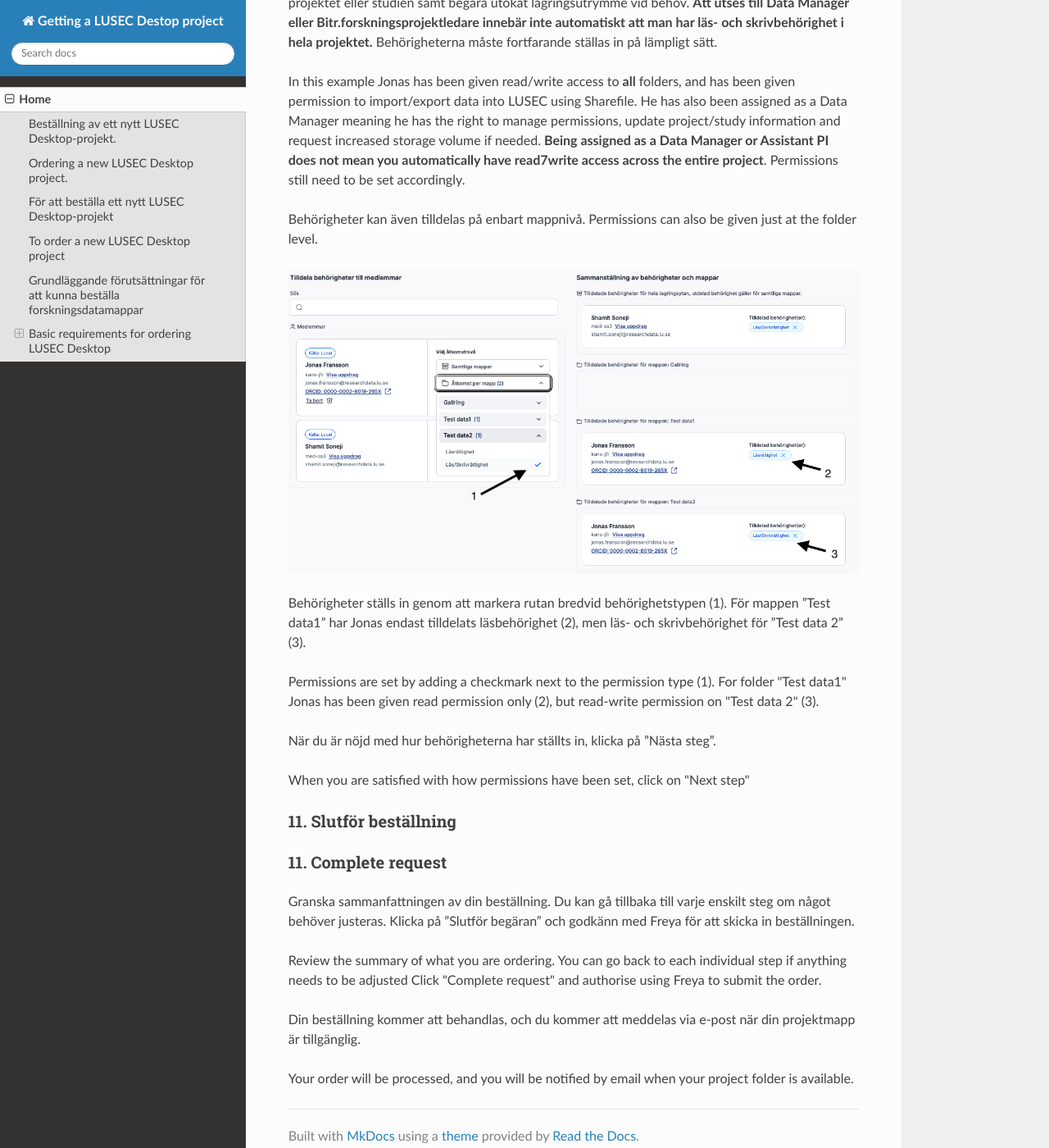
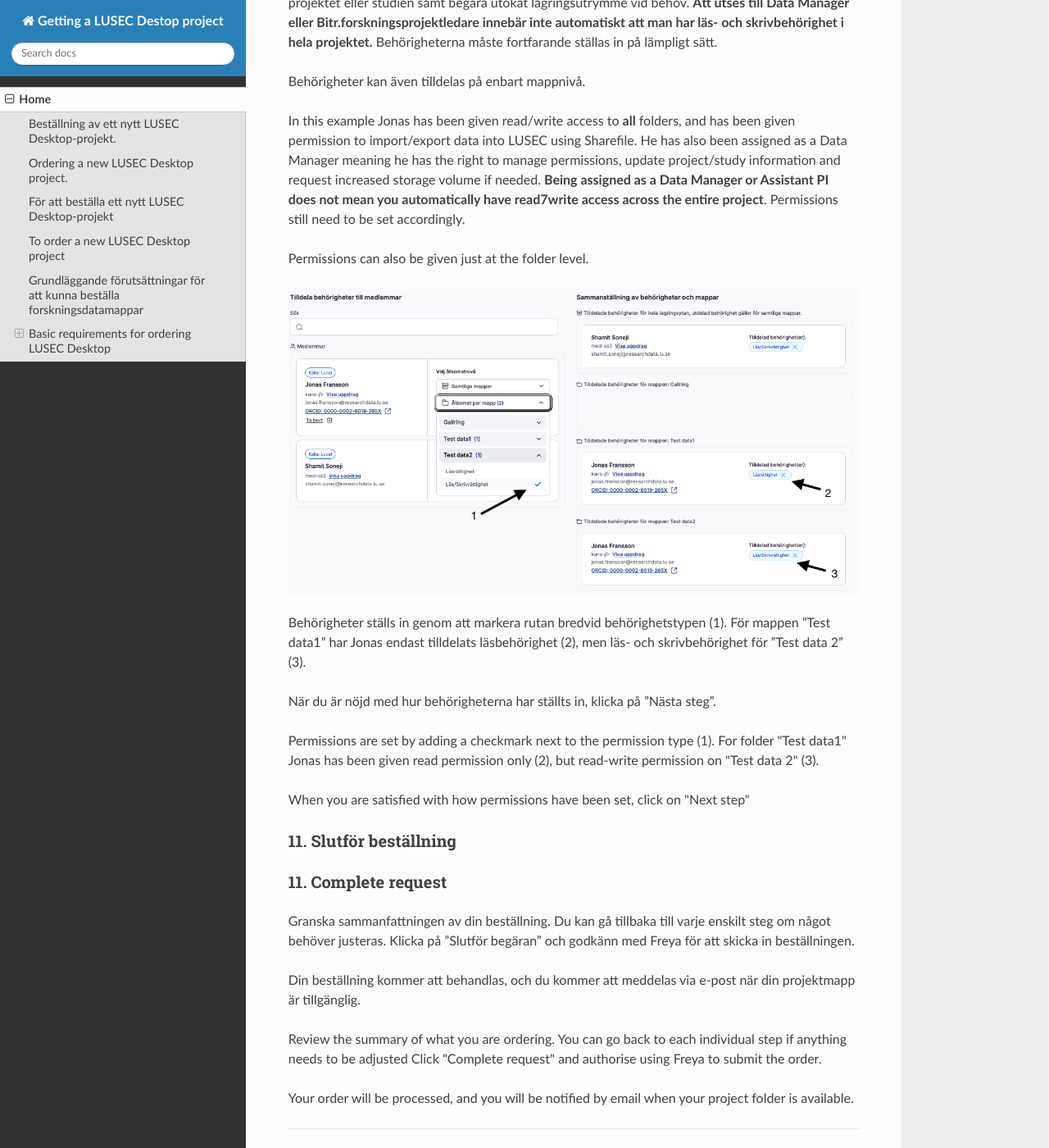
Before and after one commit to RDO-LU/Getting_a_LUSEC_Project, an MkDocs documentation site: the page built from docs/index.md, in a window 1280 px wide and 1400 px high, scrolled down 8218 px. Shown: the whole window at 82% size. Built offline with MkDocs 1.6.1, drawn with Linux system fonts in a browser that asks for light colours; nearby versions of some CDN libraries; some of the changed text lies outside the part shown.

Commit message:
formatting

```diff
--- a/docs/index.md
+++ b/docs/index.md
@@ -72,10 +72,9 @@ A dialogue box will appear.
 
 Ange projektets namn, en webbadress till projektet (om du har en), en kort beskrivning (valfritt) samt start- och slutdatum. Klicka sedan på "Slutför".
 
+Projektet kommer att läggas till på huvudsidan under kolumnen "Ej lagring”.
+
 Name the project, provide a web address to the project (if you have one), a short description (optional), and a start and stop date. Then click on "Complete".
-
-
-Projektet kommer att läggas till på huvudsidan under kolumnen "Ej lagring”.
 
 The project will be added to the main page under the "No storage column".
 
@@ -164,18 +163,19 @@ You can now set the status and permissions of each person in the list. Top level
 
 I det här exemplet har Jonas tilldelats läs- och skrivbehörighet till **alla** mappar samt behörighet att importera och exportera data till LUSEC via Sharefile. Han har även utsetts till dataansvarig (Data Manager), vilket innebär att han har rätt att hantera behörigheter, uppdatera information om projektet eller studien samt begära utökat lagringsutrymme vid behov. **Att utses till Data Manager eller Bitr.forskningsprojektledare innebär inte automatiskt att man har läs- och skrivbehörighet i hela projektet.** Behörigheterna måste fortfarande ställas in på lämpligt sätt.
 
+Behörigheter kan även tilldelas på enbart mappnivå.
+
 In this example Jonas has been given read/write access to **all** folders, and has been given permission to import/export data into LUSEC using Sharefile. He has also been assigned as a Data Manager meaning he has the right to manage permissions, update project/study information and request increased storage volume if needed. **Being assigned as a Data Manager or Assistant PI does not mean you automatically have read7write access across the entire project**. Permissions still need to be set accordingly.
 
-Behörigheter kan även tilldelas på enbart mappnivå.
 Permissions can also be given just at the folder level.
 
 ![image](images/Step10d_FolderPerms.png)
 
 Behörigheter ställs in genom att markera rutan bredvid behörighetstypen (1). För mappen ”Test data1” har Jonas endast tilldelats läsbehörighet (2), men läs- och skrivbehörighet för ”Test data 2” (3).
 
+När du är nöjd med hur behörigheterna har ställts in, klicka på ”Nästa steg”.
+
 Permissions are set by adding a checkmark next to the permission type (1). For folder "Test data1" Jonas has been given read permission only (2), but read-write permission on "Test data 2" (3).
-
-När du är nöjd med hur behörigheterna har ställts in, klicka på ”Nästa steg”.
 
 When you are satisfied with how permissions have been set, click on "Next step"
 
@@ -185,8 +185,8 @@ When you are satisfied with how permissions have been set, click on "Next step"
 
 Granska sammanfattningen av din beställning. Du kan gå tillbaka till varje enskilt steg om något behöver justeras. Klicka på ”Slutför begäran” och godkänn med Freya för att skicka in beställningen.
 
+Din beställning kommer att behandlas, och du kommer att meddelas via e-post när din projektmapp är tillgänglig.
+
 Review the summary of what you are ordering. You can go back to each individual step if anything needs to be adjusted Click "Complete request" and authorise using Freya to submit the order.
 
-Din beställning kommer att behandlas, och du kommer att meddelas via e-post när din projektmapp är tillgänglig.
-
 Your order will be processed, and you will be notified by email when your project folder is available.
```
Also changed, not shown: site/index.html, site/search/search_index.json.
